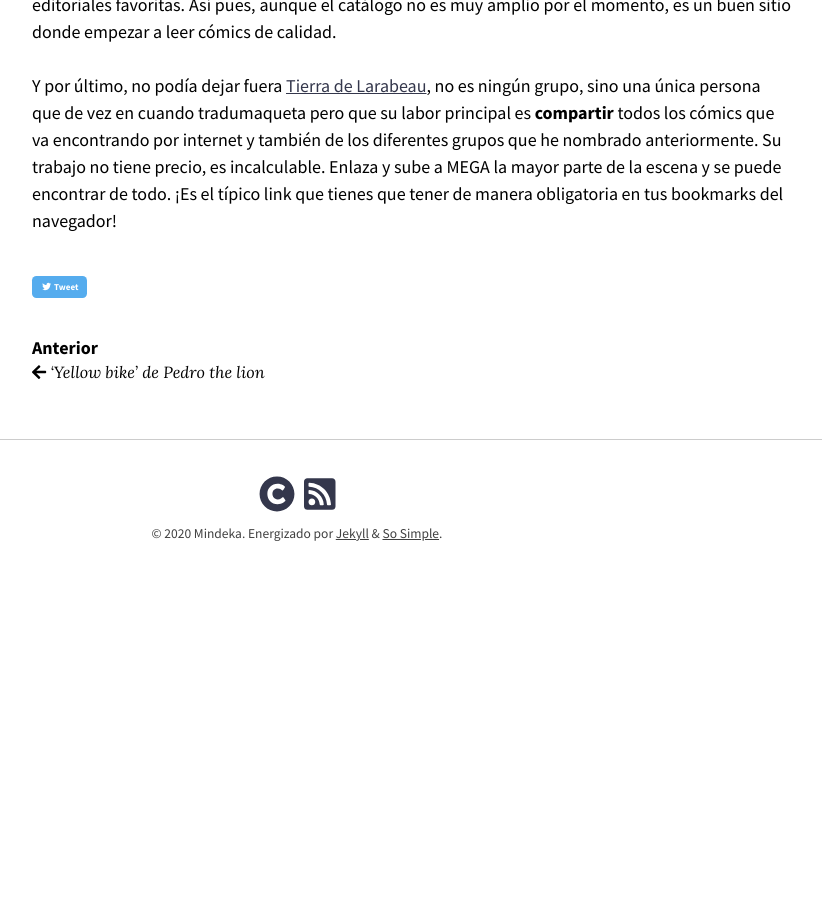
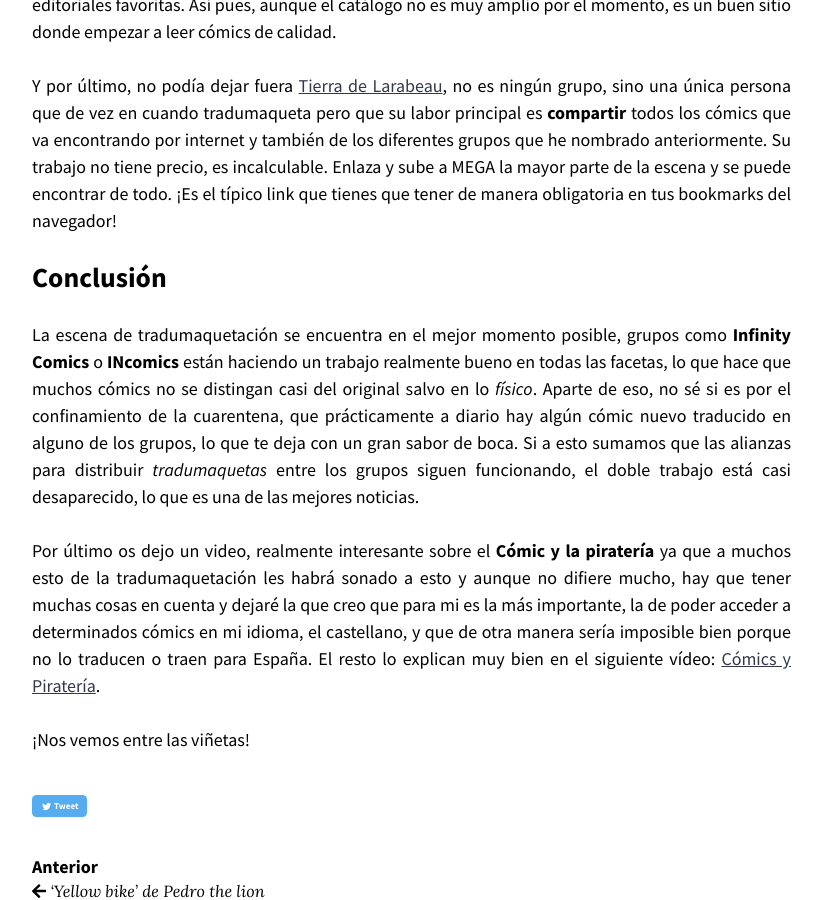
Before and after one commit to gide0n/old-mindeka, a Jekyll site: the page built from _posts/2020-04-21-estado-de-la-tradumaquetacion.md, in a window 1280 px wide and 900 px high, scrolled down 3239 px. Shown: the whole window, without its empty margins (343-1165 px from the left). Built offline with Jekyll 4.4.1, drawn with Linux system fonts in a browser that asks for light colours; nearby versions of some CDN libraries; before the commit the page ends 3855 px from its top, so only the background shows below that.

Commit message:
Update 2020-04-21-estado-de-la-tradumaquetacion.md

```diff
--- a/_posts/2020-04-21-estado-de-la-tradumaquetacion.md
+++ b/_posts/2020-04-21-estado-de-la-tradumaquetacion.md
@@ -70,3 +70,14 @@ Otro por la calidad de sus cómics, añado a la lista a [INcomics](https://incom
 {: .text-justify}
 
 Y por último, no podía dejar fuera [Tierra de Larabeau](https://larabeau169.blogspot.com), no es ningún grupo, sino una única persona que de vez en cuando tradumaqueta pero que su labor principal es **compartir** todos los cómics que va encontrando por internet y también de los diferentes grupos que he nombrado anteriormente. Su trabajo no tiene precio, es incalculable. Enlaza  y sube a MEGA la mayor parte de la escena y se puede encontrar de todo. ¡Es el típico link que tienes que tener de manera obligatoria en tus bookmarks del navegador!
+{: .text-justify}
+
+## Conclusión
+
+La escena de tradumaquetación se encuentra en el mejor momento posible, grupos como **Infinity Comics** o **INcomics** están haciendo un trabajo realmente bueno en todas las facetas, lo que hace que muchos cómics no se distingan casi del original salvo en lo *físico*. Aparte de eso, no sé si es por el confinamiento de la cuarentena, que prácticamente a diario hay algún cómic nuevo traducido en alguno de los grupos, lo que te deja con un gran sabor de boca. Si a esto sumamos que las alianzas para distribuir *tradumaquetas* entre los grupos siguen funcionando, el doble trabajo está casi desaparecido, lo que es una de las mejores noticias.
+{: .text-justify}
+
+Por último os dejo un video, realmente interesante sobre el **Cómic y la piratería** ya que a muchos esto de la tradumaquetación les habrá sonado a esto y aunque no difiere mucho, hay que tener muchas cosas en cuenta y dejaré la que creo que para mi es la más importante, la de poder acceder a determinados cómics en mi idioma, el castellano, y que de otra manera sería imposible bien porque no lo traducen o traen para España. El resto lo explican muy bien en el siguiente vídeo: [Cómics y Piratería](https://youtu.be/sk9J7p1oyQE).
+{: .text-justify}
+
+¡Nos vemos entre las viñetas!
```
